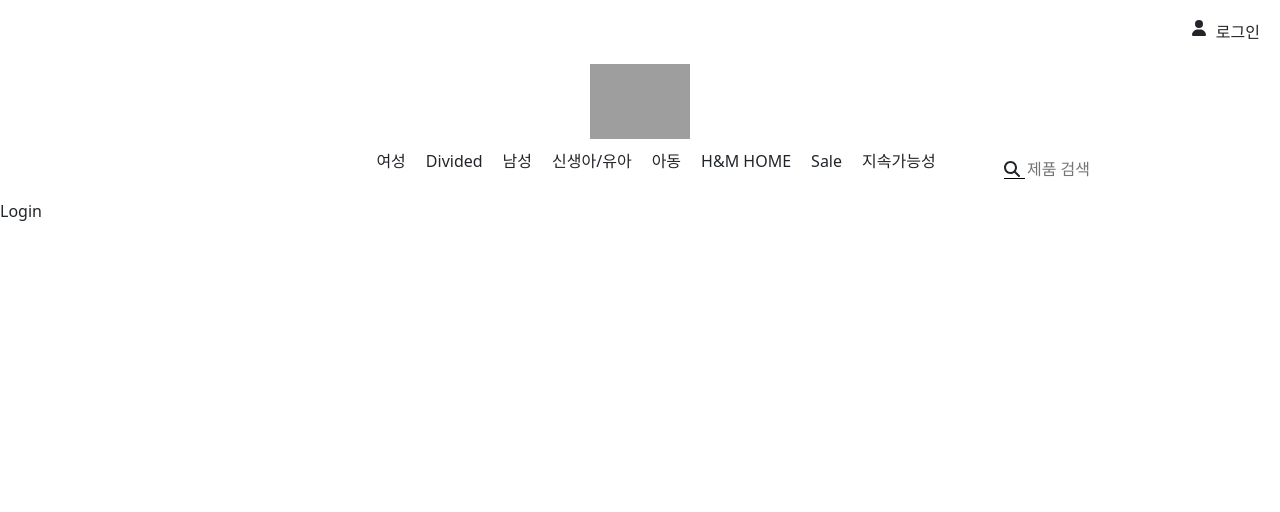
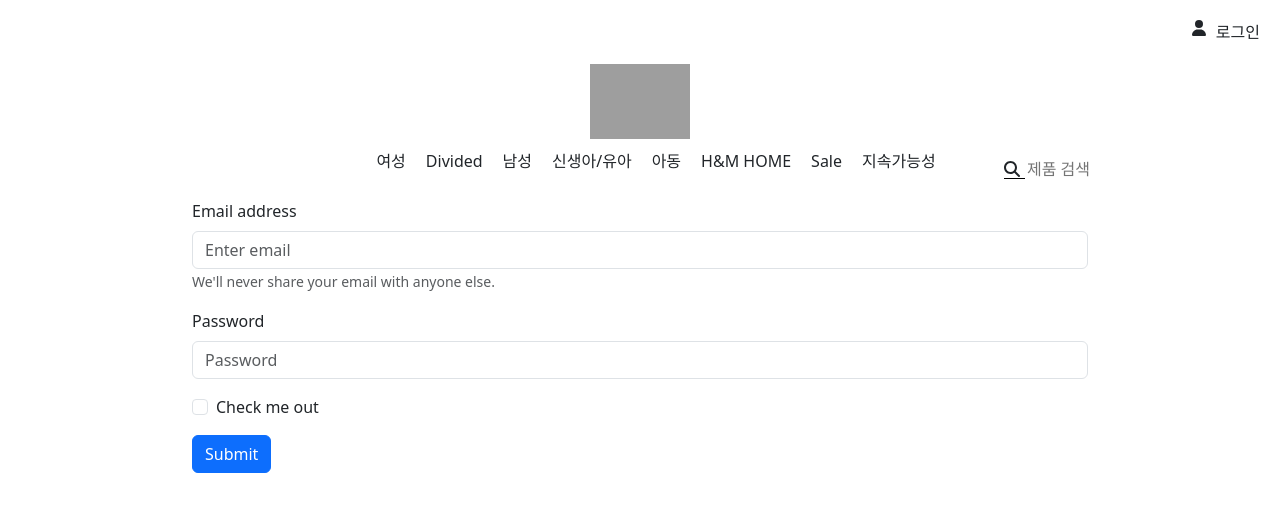
Before and after one commit to Klomachenko/hnm-shopping-mall, a React (Create React App) app: page /login in a window 1280 px wide. Shown: the top 512 px of the page. Built offline with nearby package versions, Linux system fonts and the light colour scheme; grey boxes are pictures that could not be loaded.

Commit message:
feat: loginPage 기본 구현

```diff
--- a/src/App.css
+++ b/src/App.css
@@ -62,3 +62,13 @@
   font-size: 11px;
   height: 20px;
 }
+
+.login {
+  display: flex;
+  align-items: center;
+  justify-content: center;
+}
+
+.login-form {
+  width: 70%;
+}
--- a/src/page/Login.js
+++ b/src/page/Login.js
@@ -1,7 +1,34 @@
 import React from 'react';
+import Button from 'react-bootstrap/Button';
+import Form from 'react-bootstrap/Form';
 
 const Login = () => {
-  return <div>Login</div>;
+  return (
+    <div className='login'>
+      <div className='login-form'>
+        <Form>
+          <Form.Group className='mb-3' controlId='formBasicEmail'>
+            <Form.Label>Email address</Form.Label>
+            <Form.Control type='email' placeholder='Enter email' />
+            <Form.Text className='text-muted'>
+              We'll never share your email with anyone else.
+            </Form.Text>
+          </Form.Group>
+
+          <Form.Group className='mb-3' controlId='formBasicPassword'>
+            <Form.Label>Password</Form.Label>
+            <Form.Control type='password' placeholder='Password' />
+          </Form.Group>
+          <Form.Group className='mb-3' controlId='formBasicCheckbox'>
+            <Form.Check type='checkbox' label='Check me out' />
+          </Form.Group>
+          <Button variant='primary' type='submit'>
+            Submit
+          </Button>
+        </Form>
+      </div>
+    </div>
+  );
 };
 
 export default Login;
```
